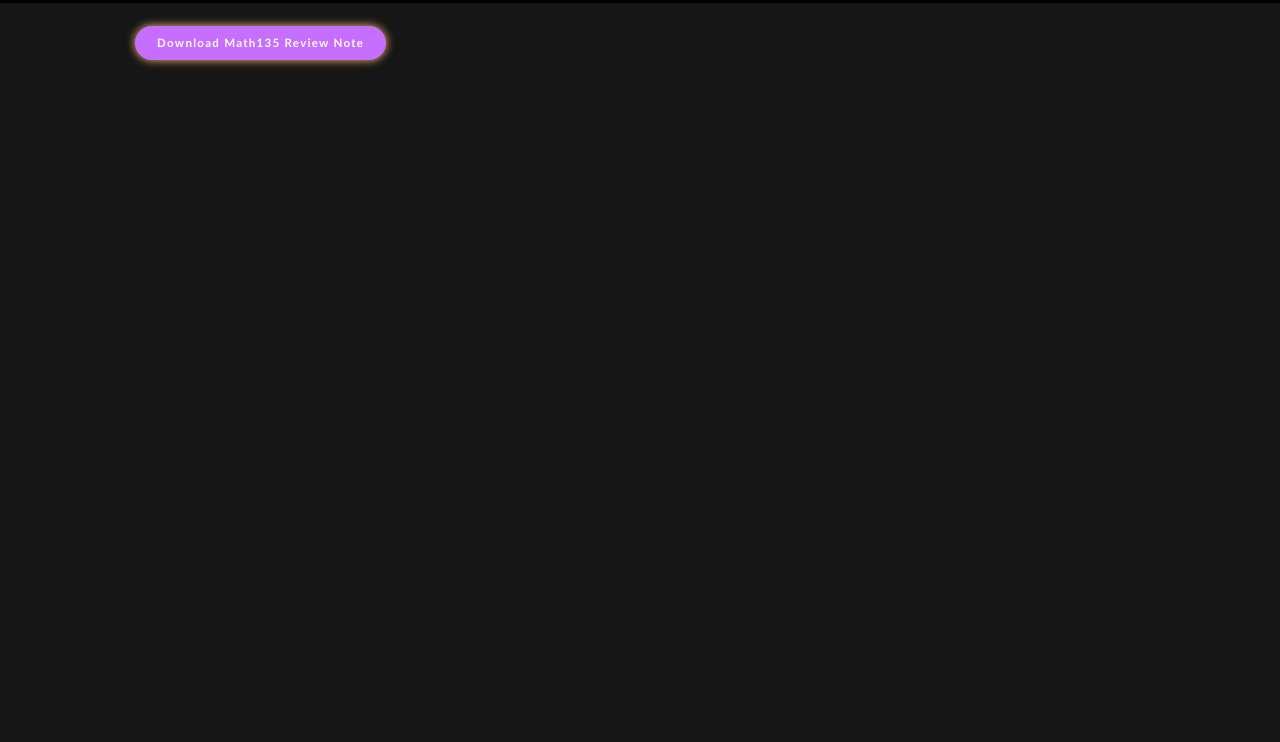
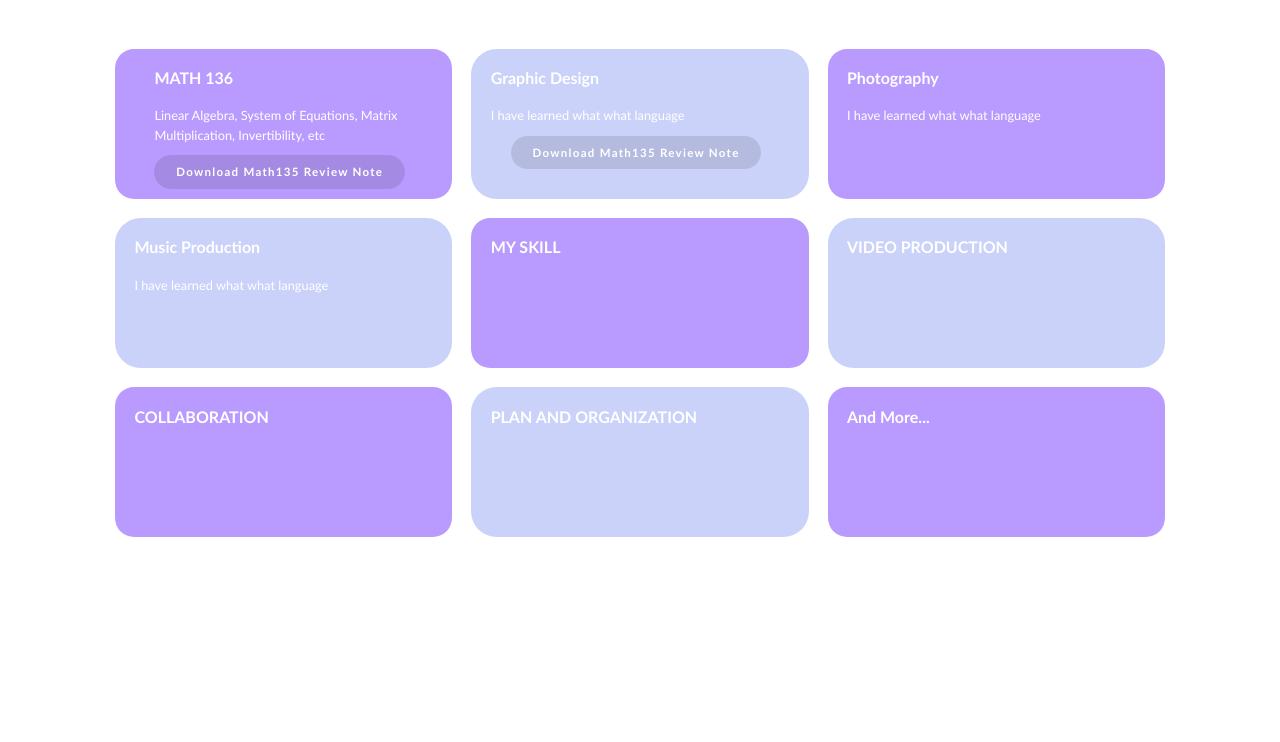
Before and after one commit to ELA-aine/elaine_website, a plain HTML site: page crn.html in a window 1280 px wide. Shown: the part 58-800 px from the top of the page. Drawn offline with nearby package versions, Linux system fonts and the light colour scheme.

Commit message:
update crn

```diff
--- a/crn.html
+++ b/crn.html
@@ -20,11 +20,78 @@
     </nav>
   </header>
 
-    <section class="coursenote">
-      <a href="crsn/Math136 review note.pdf" download class="btn btn--download">
+    <section class="skills" id="skill">
+      <h2 class="heading">My <span>Skills</span></h2>
 
-        Download Math135 Review Note
-      </a>
+      <div class="skill-container">
+        <div class="skill-box">
+          <div class="skill-info">
+            <h4>MATH 136</h4>
+            <p>Linear Algebra, System of Equations, Matrix Multiplication, Invertibility, etc</p>
+            <a href="crsn/Math136 review note.pdf" download class="btn btn--download">
+              Download Math135 Review Note
+            </a>
+          </div>
+        </div>
+
+        <div class="skill-box2">
+          <div class="skill-info">
+            <h4>Graphic Design</h4>
+            <p>I have learned what what language</p>
+            <a href="crsn/Math136 review note.pdf" download class="btn btn--download">
+              Download Math135 Review Note
+            </a>
+          </div>
+        </div>
+
+        <div class="skill-box">
+          <div class="skill-info">
+            <h4>Photography</h4>
+            <p>I have learned what what language</p>
+          </div>
+        </div>
+
+        <div class="skill-box2">
+          <div class="skill-info">
+            <h4>Music Production</h4>
+            <p>I have learned what what language</p>
+          </div>
+        </div>
+
+        <div class="skill-box">
+          <div class="skill-info">
+            <h4>MY SKILL</h4>
+          </div>
+        </div>
+
+        <div class="skill-box2">
+          <div class="skill-info">
+            <h4>VIDEO PRODUCTION</h4>
+          </div>
+        </div>
+
+        <div class="skill-box">
+          <div class="skill-info">
+            <h4>COLLABORATION</h4>
+          </div>
+        </div>
+
+        <div class="skill-box2">
+          <div class="skill-info">
+            <h4>PLAN AND ORGANIZATION</h4>
+          </div>
+        </div>
+
+        <div class="skill-box">
+          <div class="skill-info">
+            <h4>And More...</h4>
+          </div>
+        </div>
+
+
+      </div>
+
+
     </section>
 
 
--- a/styles3.css
+++ b/styles3.css
@@ -10,12 +10,12 @@
 }
 
 :root {
-  --bg-color: #161616;
+  --bg-color: #ffffff;
   --second-bg-color: #252525;
-  --text-color: rgb(255, 188, 117);
-  --main-color: rgb(133, 52, 254);
-  --third-color: rgb(198, 110, 253);
-  --four-color: rgb(251, 158, 82);
+  --text-color: rgb(110, 77, 243);
+  --main-color: rgba(113, 52, 254, 0.491);
+  --third-color: rgba(198, 110, 253, 0.55);
+  --four-color: rgba(166, 178, 246, 0.582);
 }
 
 html{
@@ -47,13 +47,14 @@ section{
   left: 0;
   width: 100%;
   padding: 3rem 9%;
-  background: black;
+  background: transparent;
   background-size:cover;
   backdrop-filter: blur(10px);
   justify-content: space-between;
   display: flex;
   align-items: center;
   z-index: 100;
+  border: transparent;
 }
 
 .logo{
@@ -88,28 +89,84 @@ section{
   display: none;
 }
 
-.btn{
+
+
+
+.skills{
+  background: var(--thir-color);
+}
+
+.skills h2{
+  margin-bottom: 5rem;
+  color: white;
+}
+
+.skill-container{
+  display: grid;
+  grid-template-columns: repeat(3, 1fr);
+  align-items: center;
+  gap: 3rem;
+}
+
+.skill-box{
+  background-color: var(--main-color);
+  color: white;
+  height: 150px;
+  border-radius: 3rem;
+  cursor: pointer;
+  transition: 0.2s ease-in-out;
+
+}
+
+.skill-box .skill-info{
+  display: flex;
+  flex-direction: column;
+  text-align: left;
+  max-height: 200px;
+  justify-content: center;
+  align-items: baseline;
+  padding: 3em;
+}
+
+.skill-info h4{
+  font-size: 2.5rem;
+  margin-bottom: 3rem;
+}
+
+.skill-info p{
+  font-size: 2rem;
+  line-height: 1.5;
+}
+
+.skill-info .btn{
   display: inline-block;
   padding: 1rem 2.8rem;
-  background: var(--third-color);
-  border-radius: 5rem;
+  border-radius: 4rem;
   font-size: 1.8rem;
   color: white;
   border: 4px solid transparent;
   letter-spacing: 0.2rem;
   font-weight: 600;
-  box-shadow: 0 0 10px var(--text-color);
-  transition: ease-in-out;
+  box-shadow: 0 0 10px var(--second-bg-colorcolor);
   margin-left: 20px;
   margin-bottom: 20px;
-  margin-top: 20px;
+  margin-top: 10px;
   transition: 0.3s ease-in-out;
+  background: rgba(0, 0, 0, 0.111);
 }
 
-.btn:hover{
-  font-size: 2rem;
-  border: 10px solid transparent;
-  background: var(--main-color);
-  box-shadow: 0 0 50px var(--main-color),
-              0 0 100px var(--main-color);
+.skill-box2{
+  background-color: var(--four-color);
+  color: rgb(255, 255, 255);
+  height: 150px;
+  border-radius: 4rem;
+  cursor: pointer;
+  transition: 0.2s ease-in-out;
+
 }
+
+.skill-box2 .skill-info{
+
+  margin: 3rem 3rem;
+
+}
```
Also changed, not shown: 1 other file.
